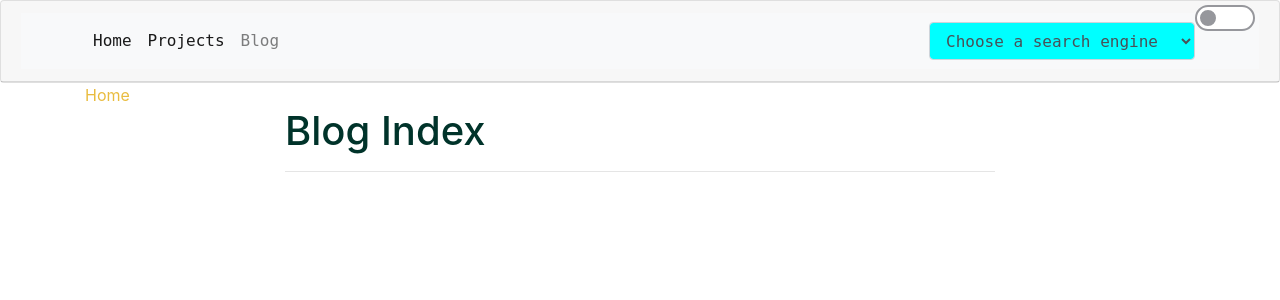
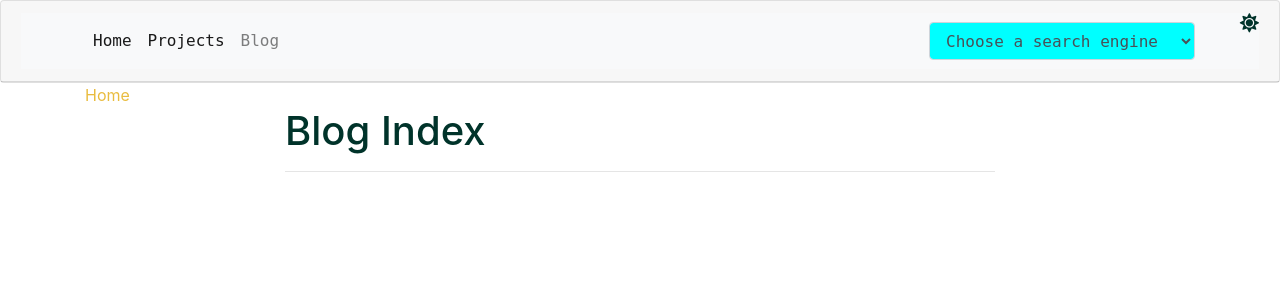
Before and after one commit to Steven1123581321/website, a Django app: page /blog/ in a window 1280 px wide. Shown: the top 300 px of the page. Run offline with Django 3.2, Linux system fonts and the light colour scheme; data that the repository does not hold is empty; some libraries are stand-ins or nearby versions.

Commit message:
added dark mode part 2

```diff
--- a/personal_portfolio/templates/base.html
+++ b/personal_portfolio/templates/base.html
@@ -15,51 +15,11 @@
               .form-inline{
                 display: none;
               }
-              .dark-mode-toggler {
-                position: fixed;
-                top: 5px;
-                right: 20px;
-              }
-              .dark-mode-toggler label {
-                position: relative;
-              }
-              .dark-mode-toggler input[type='checkbox'] {
-                display: none;
-              }
-              .dark-mode-toggler input[type='checkbox'] + label::before {
-                content: '';
-                display: block;
-                height: 26px;
-                width: 60px;
-                background: #fff;
-                border: 2px solid #96979c;
-                border-radius: 15px;
+              .avatar {
                 position: absolute;
                 top: 0px;
-                left: -65px;
-              }
-              .dark-mode-toggler input[type='checkbox'] + label::after {
-                content: '';
-                display: block;
-                height: 20px;
-                width: 20px;
-                background: #96979c;
-                border: 2px solid #fff;
-                border-radius: 50%;
-                position: absolute;
-                top: 3px;
-                left: -62px;
-                transition: all 0.4s ease-in;
-              }
-              .dark-mode-toggler input[type='checkbox']:checked + label::before {
-                background: #000;
-                border: 2px solid #fff;
-              }
-              .dark-mode-toggler input[type='checkbox']:checked + label::after {
-                left: -28px;
-                background: #000;
-                border: 2px solid #fff;
-                transition: all 0.4s ease-in;
+                right: 0px;
+                font-size: 60%;
               }
               :root {
                 --clr-light: transparent;
@@ -128,15 +88,18 @@
                 </button>
               </div>
             </div>
-            <div class="dark-mode-toggler">
-              <input type="checkbox" id="dark-mode-toggler" />
-              <label for="dark-mode-toggler" aria-label="Toggler for Dark Mode"></label>
-            </div>
+            <a href="/">
+              <div class="avatar">
+                <a style="cursor:pointer;">
+                <span class="icon" id="toggle-switch"> <i class="fas fa-sun fa-2x hd"></i></span><br />
+                </a>
+              </div>
+            </a>
             <script>
               // check for saved 'darkMode' in localStorage
               let darkMode = localStorage.getItem('darkMode');
 
-              const darkModeToggle = document.querySelector('#dark-mode-toggler');
+              const darkModeToggle = document.querySelector('#toggle-switch');
 
               const enableDarkMode = () => {
                 // 1. Add the class to the body
@@ -148,7 +111,7 @@
               const disableDarkMode = () => {
                 // 1. Remove the class from the body
                 document.body.classList.remove('darkmode');
-                // 2. Update darkMode in localStorage
+                // 2. Update darkMode and toggle in localStorage
                 localStorage.setItem('darkMode', null);
               }
 
@@ -156,6 +119,8 @@
               // start things off with it on
               if (darkMode === 'enabled') {
                 enableDarkMode();
+                // 3. toggle the checkbox
+                darkModeToggle.setAttribute('checked', true);
               }
 
               // When someone clicks the button
```
